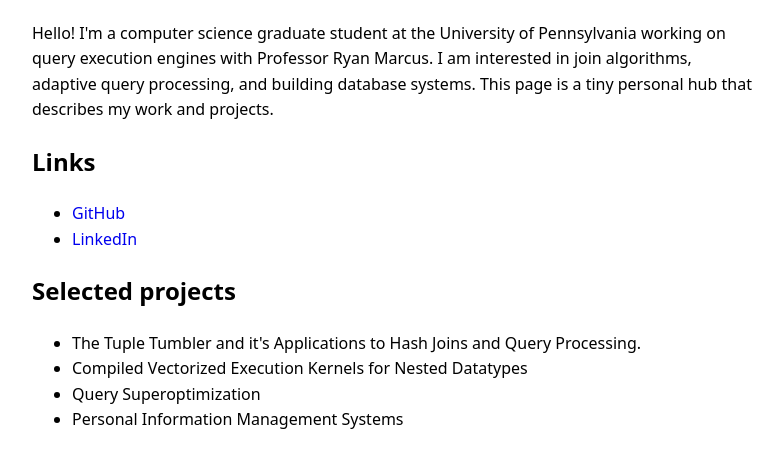
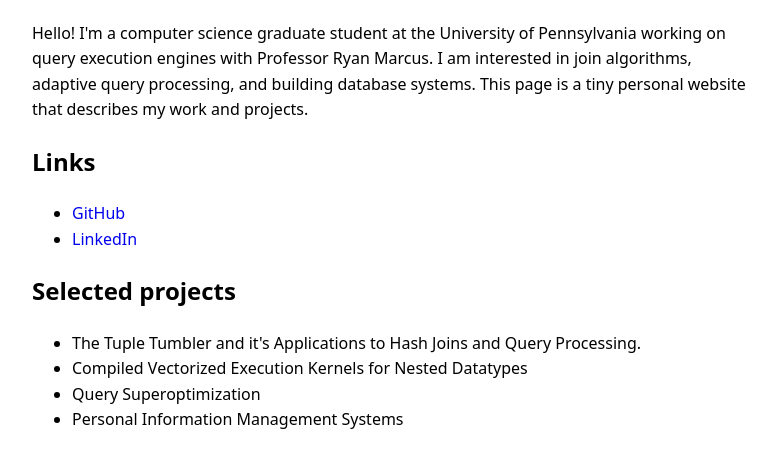
Before and after one commit to ahwassa10/ahwassa10.github.io, a plain HTML site: page index.html in a window 1280 px wide. Shown: the part 114-582 px from the top of the page, without its empty margins (248-1031 px from the left). Drawn offline with Linux system fonts and the light colour scheme.

Commit message:
Updated wording

```diff
--- a/index.html
+++ b/index.html
@@ -32,7 +32,7 @@
     Hello! I'm a computer science graduate student at the University of Pennsylvania
     working on query execution engines with Professor Ryan Marcus. I am interested in
     join algorithms, adaptive query processing, and building database systems. This
-    page is a tiny personal hub that describes my work and projects.
+    page is a tiny personal website that describes my work and projects.
   </p>
 
   <h2>Links</h2>
```
